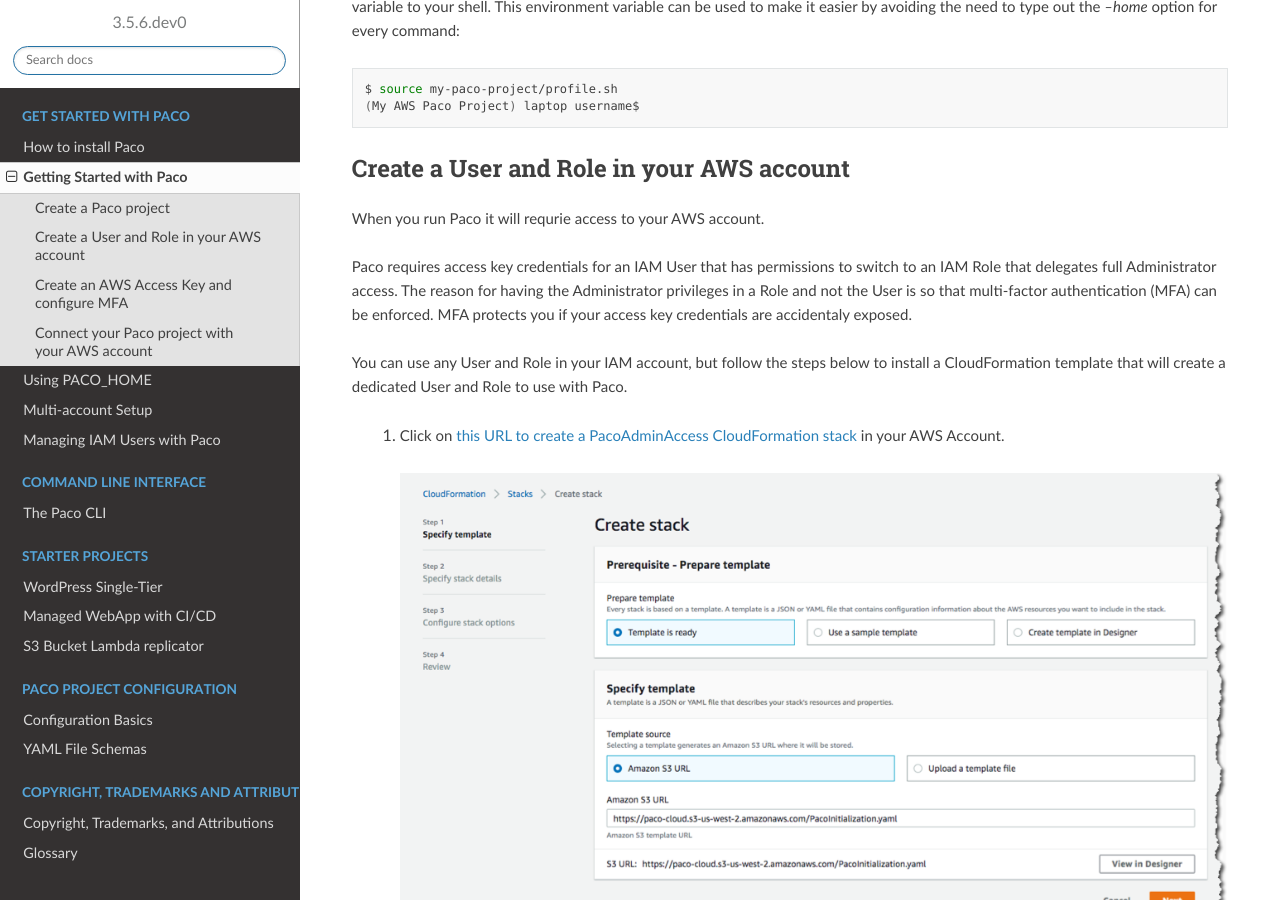
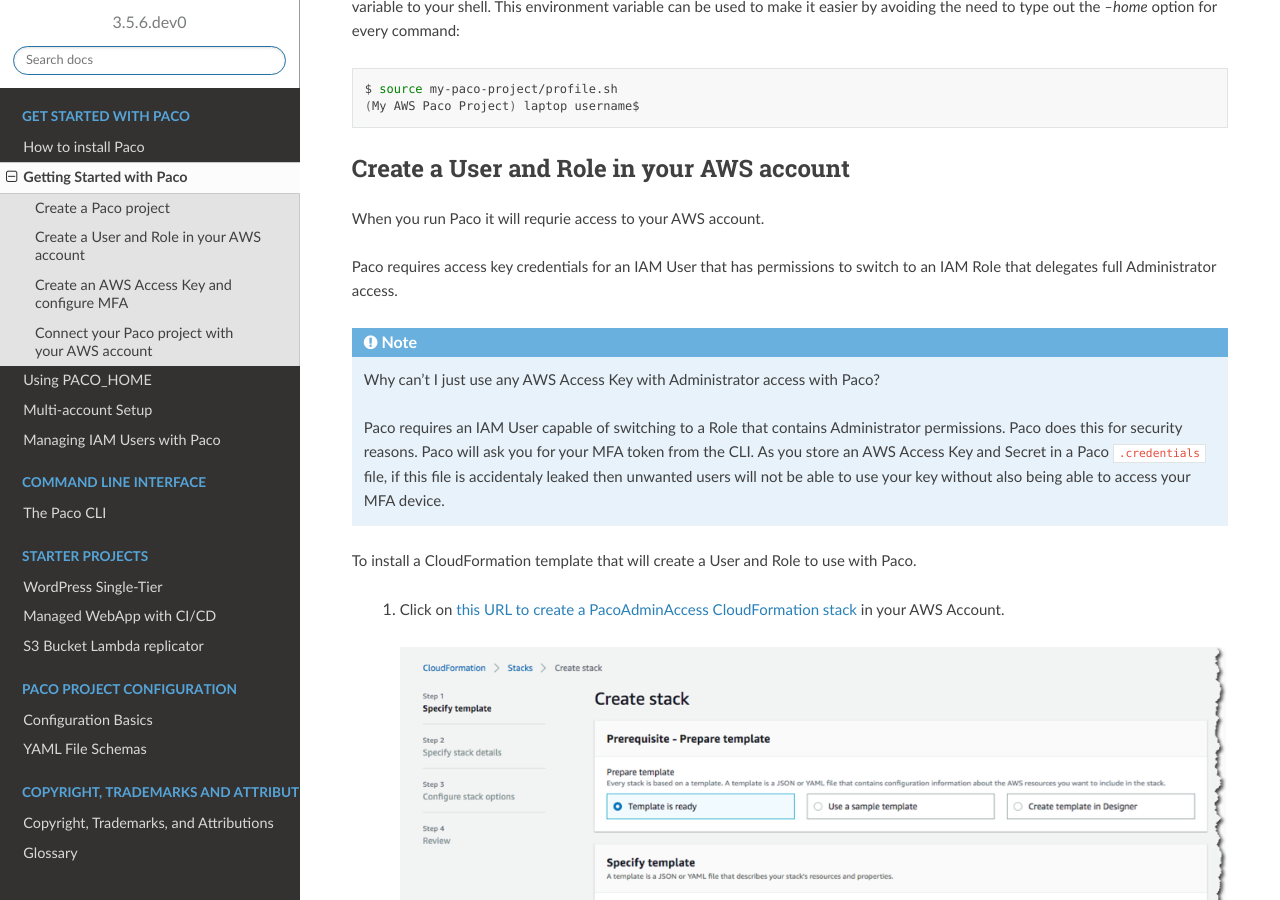
Before and after one commit to waterbear-cloud/paco, a Sphinx documentation site: the page built from docs/started.rst, in a window 1280 px wide and 900 px high, scrolled down 1446 px. Built offline with Sphinx 7.4.7 and the Read the Docs theme 2.0.0, drawn with Linux system fonts in a browser that asks for light colours.

Commit message:
credentials CLI clean-up

```diff
--- a/docs/started.rst
+++ b/docs/started.rst
@@ -80,12 +80,19 @@
 When you run Paco it will requrie access to your AWS account.
 
 Paco requires access key credentials for an IAM User that has permissions to switch
-to an IAM Role that delegates full Administrator access. The reason for having the Administrator
-privileges in a Role and not the User is so that multi-factor authentication (MFA) can be enforced.
-MFA protects you if your access key credentials are accidentaly exposed.
+to an IAM Role that delegates full Administrator access.
 
-You can use any User and Role in your IAM account, but follow the steps below to
-install a CloudFormation template that will create a dedicated User and Role to use with Paco.
+
+.. Note::
+
+  Why can't I just use any AWS Access Key with Administrator access with Paco?
+
+  Paco requires an IAM User capable of switching to a Role that contains Administrator permissions.
+  Paco does this for security reasons. Paco will ask you for your MFA token from the CLI.
+  As you store an AWS Access Key and Secret in a Paco ``.credentials`` file, if this file is accidentaly leaked
+  then unwanted users will not be able to use your key without also being able to access your MFA device.
+
+To install a CloudFormation template that will create a User and Role to use with Paco.
 
   1. Click on `this URL to create a PacoAdminAccess CloudFormation stack`_ in your AWS Account.
 
```
Also changed, not shown: 1 other file.
